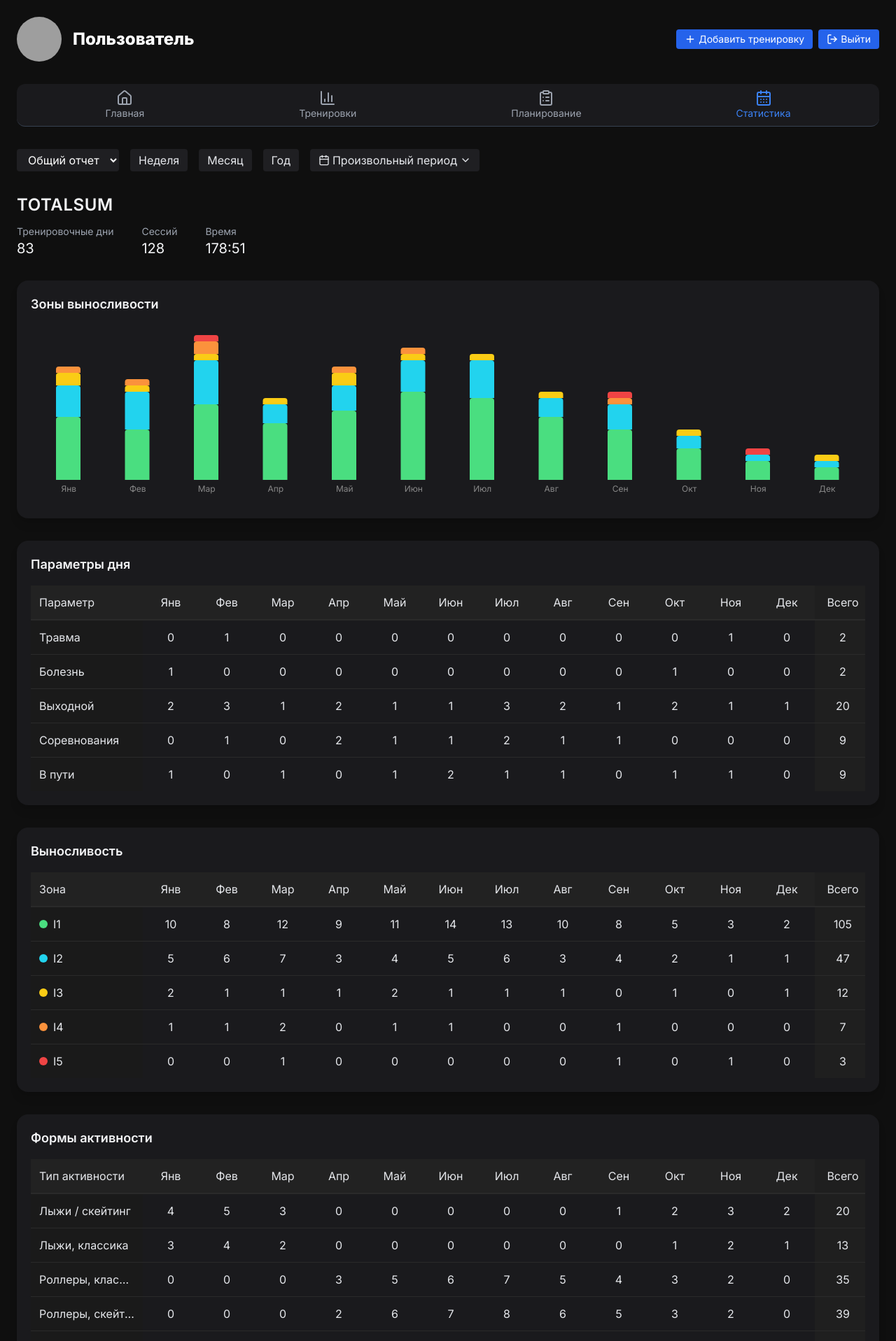
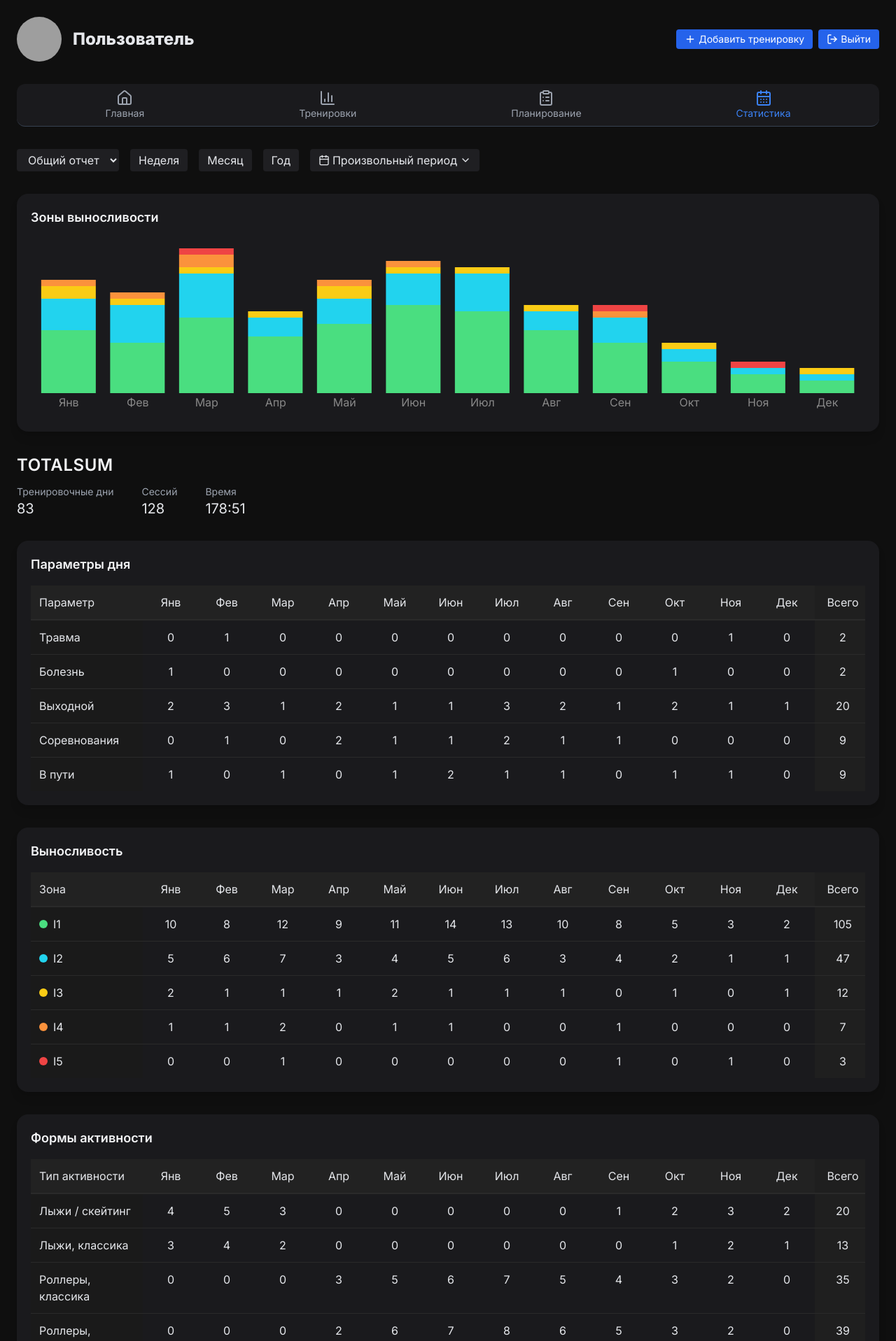
Before and after one commit to mbaliabin/dagbook-test, a React (Vite) app in the folder fasx-frontend/: page /statistics in a window 1280 px wide. Shown: the top 1917 px of the page at 70% size. Built offline with nearby package versions, Linux system fonts and the light colour scheme; grey boxes are pictures that could not be loaded.

Commit message:
Доработка StatisticsPage.tsx 290

```diff
--- a/fasx-frontend/src/pages/StatisticsPage.tsx
+++ b/fasx-frontend/src/pages/StatisticsPage.tsx
@@ -1,3 +1,5 @@
+// 👉 Полный рабочий код StatsPage с добавленной диаграммой перед TOTALSUM
+
 import React, { useRef } from "react";
 import { useNavigate, useLocation } from "react-router-dom";
 import dayjs from "dayjs";
@@ -111,7 +113,7 @@ export default function StatsPage() {
     return {
       ...zone,
       months: zone.months.slice(0, sliceLength),
-      total: zone.months.slice(0, sliceLength).reduce((a,b) => a+b,0),
+      total: zone.months.slice(0, sliceLength).reduce((a,b)=>a+b,0),
     };
   });
 
@@ -120,7 +122,7 @@ export default function StatsPage() {
     return {
       ...m,
       months: m.months.slice(0, sliceLength),
-      total: m.months.slice(0, sliceLength).reduce((a,b) => a+b,0),
+      total: m.months.slice(0, sliceLength).reduce((a,b)=>a+b,0),
     };
   });
 
@@ -147,7 +149,7 @@ export default function StatsPage() {
     });
   };
 
-  // --- Таблица в отдельном компоненте для выравнивания ---
+  // Табличный компонент
   const TableSection: React.FC<{ table: any; index: number }> = ({ table, index }) => {
     const weekColWidth = 80;
     const monthColWidth = 100;
@@ -161,50 +163,63 @@ export default function StatsPage() {
     return (
       <div className="bg-[#1a1a1d] p-5 rounded-2xl shadow-lg">
         <h2 className="text-lg font-semibold text-gray-100 mb-4">{table.title}</h2>
+
         <div ref={scrollRefs[index]} className="overflow-x-auto" onScroll={(e)=>handleScroll(e,index)}>
-          <div style={{ minWidth: computedMinWidth }} className="transition-all duration-300">
-            <div className="flex bg-[#222] border-b border-[#2a2a2a] sticky top-0 box-border z-10">
+          <div style={{ minWidth: computedMinWidth }}>
+
+            {/* Заголовок */}
+            <div className="flex bg-[#222] border-b border-[#2a2a2a] sticky top-0 z-10">
               <div className="p-3 font-medium sticky left-0 bg-[#222] z-20" style={{ width: leftColWidth }}>
                 {table.title==="Параметры дня"?"Параметр":table.title==="Выносливость"?"Зона":"Тип активности"}
               </div>
+
               {filteredMonths.map((m, idx)=>(
-                <div key={m+"-h-"+idx} className="p-3 text-center box-border font-medium flex-none" style={{ width: colWidth }}>{m}</div>
+                <div key={m+"-h-"+idx} className="p-3 text-center" style={{ width: colWidth }}>{m}</div>
               ))}
-              <div className="p-3 text-center font-medium bg-[#1f1f1f] box-border flex-none" style={{ width: totalColWidth }}>Всего</div>
+
+              <div className="p-3 text-center font-medium bg-[#1f1f1f]" style={{ width: totalColWidth }}>Всего</div>
             </div>
+
+            {/* Строки */}
             <div>
               {table.data.map((row:any,j:number)=>(
-                <div key={j} className="flex border-t border-[#2a2a2a] hover:bg-[#252525]/60 transition">
+                <div key={j} className="flex border-t border-[#2a2a2a] hover:bg-[#252525]/60">
                   <div className="p-3 sticky left-0 bg-[#1a1a1a] z-10 flex items-center gap-2" style={{ width: leftColWidth }}>
-                    {row.color && <span className="inline-block w-3 h-3 rounded-full" style={{backgroundColor: row.color}}></span>}
-                    <div className="truncate">{row.param}</div>
+                    {row.color && <span className="w-3 h-3 rounded-full" style={{backgroundColor: row.color}}></span>}
+                    <div>{row.param}</div>
                   </div>
-                  {filteredMonths.map((val:number,k:number)=>(
-                    <div key={k} className="p-3 text-center box-border flex-none" style={{ width: colWidth }}>{row.months[k] ?? 0}</div>
+
+                  {filteredMonths.map((_,k)=>(
+                    <div key={k} className="p-3 text-center" style={{ width: colWidth }}>{row.months[k] ?? 0}</div>
                   ))}
-                  <div className="p-3 text-center bg-[#1f1f1f] flex-none" style={{ width: totalColWidth }}>{row.total ?? (row.months ? row.months.reduce((a:number,b:number)=>a+b,0) : 0)}</div>
+
+                  <div className="p-3 text-center bg-[#1f1f1f]" style={{ width: totalColWidth }}>
+                    {row.total ?? row.months.reduce((a:number,b:number)=>a+b,0)}
+                  </div>
                 </div>
               ))}
             </div>
+
           </div>
         </div>
       </div>
     );
   };
 
+
+  // ====== JSX RETURN ======
   return (
     <div className="min-h-screen bg-[#0f0f0f] text-gray-200 p-6 w-full">
       <div className="w-full space-y-8">
 
         {/* Header */}
-        <div className="flex flex-col md:flex-row md:items-center md:justify-between gap-4 mb-4 w-full">
+        <div className="flex flex-col md:flex-row md:items-center md:justify-between gap-4 mb-4">
           <div className="flex items-center space-x-4">
-            <img src="/profile.jpg" alt="Avatar" className="w-16 h-16 rounded-full object-cover" />
-            <div>
-              <h1 className="text-2xl font-bold text-white">{name}</h1>
+            <img src="/profile.jpg" className="w-16 h-16 rounded-full object-cover" />
+            <h1 className="text-2xl font-bold">{name}</h1>
           </div>
-          </div>
-          <div className="flex items-center space-x-2 flex-wrap">
+
+          <div className="flex items-center space-x-2">
             <button className="bg-blue-600 hover:bg-blue-700 text-white text-sm px-3 py-1 rounded flex items-center">
               <Plus className="w-4 h-4 mr-1" /> Добавить тренировку
             </button>
@@ -214,14 +229,15 @@ export default function StatsPage() {
           </div>
         </div>
 
-        {/* Верхнее меню */}
-        <div className="flex justify-around bg-[#1a1a1d] border-b border-gray-700 py-2 px-4 rounded-xl mb-6">
+        {/* NAV */}
+        <div className="flex justify-around bg-[#1a1a1d] border-b border-gray-700 py-2 px-4 rounded-xl">
           {menuItems.map((item) => {
             const Icon = item.icon;
             const isActive = location.pathname === item.path;
             return (
-              <button key={item.path} onClick={() => navigate(item.path)}
-                className={`flex flex-col items-center text-sm transition-colors ${isActive ? "text-blue-500" : "text-gray-400 hover:text-white"}`}
+              <button key={item.path}
+                onClick={() => navigate(item.path)}
+                className={`flex flex-col items-center text-sm ${isActive ? "text-blue-500" : "text-gray-400 hover:text-white"}`}
               >
                 <Icon className="w-6 h-6" />
                 <span>{item.label}</span>
@@ -230,97 +246,118 @@ export default function StatsPage() {
           })}
         </div>
 
-        {/* Выбор отчета и периода */}
-        <div className="flex flex-wrap gap-4 mb-4">
-          <select className="bg-[#1f1f22] text-white px-3 py-1 rounded" value={reportType} onChange={e => setReportType(e.target.value)}>
+        {/* Filters */}
+        <div className="flex flex-wrap gap-4">
+          <select className="bg-[#1f1f22] px-3 py-1 rounded" value={reportType} onChange={e => setReportType(e.target.value)}>
             <option>Общий отчет</option>
           </select>
-          <button onClick={() => setPeriodType("week")} className="px-3 py-1 rounded bg-[#1f1f22] text-gray-200 hover:bg-[#2a2a2d]">Неделя</button>
-          <button onClick={() => setPeriodType("month")} className="px-3 py-1 rounded bg-[#1f1f22] text-gray-200 hover:bg-[#2a2a2d]">Месяц</button>
-          <button onClick={() => setPeriodType("year")} className="px-3 py-1 rounded bg-[#1f1f22] text-gray-200 hover:bg-[#2a2a2d]">Год</button>
+
+          <button onClick={() => setPeriodType("week")} className="px-3 py-1 rounded bg-[#1f1f22] hover:bg-[#2a2a2d]">Неделя</button>
+          <button onClick={() => setPeriodType("month")} className="px-3 py-1 rounded bg-[#1f1f22] hover:bg-[#2a2a2d]">Месяц</button>
+          <button onClick={() => setPeriodType("year")} className="px-3 py-1 rounded bg-[#1f1f22] hover:bg-[#2a2a2d]">Год</button>
+
           <div className="relative">
-            <button onClick={() => setShowDateRangePicker(prev => !prev)} className="px-3 py-1 rounded bg-[#1f1f22] text-gray-200 hover:bg-[#2a2a2d] flex items-center">
+            <button onClick={() => setShowDateRangePicker(prev => !prev)}
+              className="px-3 py-1 rounded bg-[#1f1f22] hover:bg-[#2a2a2d] flex items-center">
               <Calendar className="w-4 h-4 mr-1" /> Произвольный период <ChevronDown className="w-4 h-4 ml-1" />
             </button>
+
             {showDateRangePicker && (
               <div className="absolute z-50 mt-2 bg-[#1a1a1d] rounded shadow-lg p-2">
                 <DateRange
                   onChange={item => setDateRange({ startDate: item.selection.startDate, endDate: item.selection.endDate })}
-                  showSelectionPreview
-                  moveRangeOnFirstSelection={false}
                   months={1}
                   ranges={[{ startDate: dateRange.startDate, endDate: dateRange.endDate, key: 'selection' }]}
                   direction="horizontal"
-                  rangeColors={['#3b82f6']}
-                  className="text-white"
                   locale={ru}
                   weekStartsOn={1}
                 />
-                <div className="flex justify-end mt-2 space-x-2">
-                  <button onClick={() => setShowDateRangePicker(false)} className="px-3 py-1 rounded border border-gray-600 hover:bg-gray-700 text-gray-300">Отмена</button>
-                  <button onClick={applyDateRange} className="px-3 py-1 rounded bg-blue-600 hover:bg-blue-700 text-white">Применить</button>
+
+                <div className="flex justify-end mt-2">
+                  <button onClick={() => setShowDateRangePicker(false)} className="px-3 py-1 rounded border border-gray-600">Отмена</button>
+                  <button onClick={applyDateRange} className="px-3 py-1 ml-2 rounded bg-blue-600">Применить</button>
                 </div>
               </div>
             )}
           </div>
         </div>
 
-        {/* TOTALSUM */}
-        <div>
-          <h1 className="text-2xl font-semibold tracking-wide text-gray-100">TOTALSUM</h1>
-          <div className="flex flex-wrap gap-10 text-sm mt-3">
-            <div><p className="text-gray-400">Тренировочные дни</p><p className="text-xl text-gray-100">{totals.trainingDays}</p></div>
-            <div><p className="text-gray-400">Сессий</p><p className="text-xl text-gray-100">{totals.sessions}</p></div>
-            <div><p className="text-gray-400">Время</p><p className="text-xl text-gray-100">{totals.time}</p></div>
-          </div>
-        </div>
-
-        {/* Диаграмма */}
+        {/* === ВСТАВЛЕННАЯ ДИАГРАММА (ПЕРЕД TOTALSUM) === */}
         <div className="bg-[#1a1a1d] p-5 rounded-2xl shadow-lg">
           <h2 className="text-lg font-semibold mb-4 text-gray-100">Зоны выносливости</h2>
+
           <div className="h-64">
             <ResponsiveContainer width="100%" height="100%">
               <BarChart data={filteredMonths.map((month, i) => {
                 const data: any = { month };
                 filteredEnduranceZones.forEach((zone) => data[zone.zone] = zone.months[i] ?? 0);
                 return data;
-              })} barSize={35}>
-                <XAxis dataKey="month" axisLine={false} tickLine={false} tick={{ fill: "#888", fontSize: 12 }} />
-                <Tooltip content={({ active, payload }: any) => {
-                  if (active && payload && payload.length) {
-                    return (
-                      <div className="bg-[#1e1e1e] border border-[#333] px-3 py-2 rounded-xl text-xs text-gray-300 shadow-md">
+              })}>
+                <XAxis dataKey="month" tick={{ fill: "#888" }} axisLine={false} tickLine={false} />
+
+                <Tooltip content={({ active, payload }: any) =>
+                  active && payload ? (
+                    <div className="bg-[#1e1e1e] border border-[#333] px-3 py-2 rounded-xl text-xs">
                       {payload.map((p: any) => (
-                          <p key={p.dataKey} className="mt-1">
+                        <p key={p.dataKey}>
                           <span className="inline-block w-3 h-3 mr-1 rounded-full" style={{ backgroundColor: p.fill }}></span>
-                            {p.dataKey}: {formatTime(p.value)}
+                          {p.dataKey}: {p.value}
                         </p>
                       ))}
                     </div>
-                    );
-                  }
-                  return null;
-                }}/>
+                  ) : null
+                } />
+
                 {filteredEnduranceZones.map((zone) => (
-                  <Bar key={zone.zone} dataKey={zone.zone} stackId="a" fill={zone.color} radius={[4,4,0,0]} />
+                  <Bar key={zone.zone} dataKey={zone.zone} stackId="a" fill={zone.color} />
                 ))}
               </BarChart>
             </ResponsiveContainer>
           </div>
         </div>
 
+        {/* TOTALSUM */}
+        <div>
+          <h1 className="text-2xl font-semibold tracking-wide text-gray-100">TOTALSUM</h1>
+          <div className="flex flex-wrap gap-10 mt-3 text-sm">
+            <div><p className="text-gray-400">Тренировочные дни</p><p className="text-xl">{totals.trainingDays}</p></div>
+            <div><p className="text-gray-400">Сессий</p><p className="text-xl">{totals.sessions}</p></div>
+            <div><p className="text-gray-400">Время</p><p className="text-xl">{totals.time}</p></div>
+          </div>
+        </div>
+
         {/* Таблицы */}
         {[
-          { title: "Параметры дня", data: [
+          {
+            title: "Параметры дня",
+            data: [
               { param: "Травма", months: [0,1,0,0,0,0,0,0,0,0,1,0] },
               { param: "Болезнь", months: [1,0,0,0,0,0,0,0,0,1,0,0] },
               { param: "Выходной", months: [2,3,1,2,1,1,3,2,1,2,1,1] },
               { param: "Соревнования", months: [0,1,0,2,1,1,2,1,1,0,0,0] },
               { param: "В пути", months: [1,0,1,0,1,2,1,1,0,1,1,0] },
-          ] },
-          { title: "Выносливость", data: filteredEnduranceZones.map(z=>({ param: z.zone, months: z.months, total: z.total, color: z.color })) },
-          { title: "Формы активности", data: filteredMovementTypes.map(m=>({ param: m.type, months: m.months, total: m.total })) }
-        ].map((table,i)=>(
+            ],
+          },
+
+          {
+            title: "Выносливость",
+            data: filteredEnduranceZones.map(z => ({
+              param: z.zone,
+              months: z.months,
+              total: z.total,
+              color: z.color,
+            })),
+          },
+
+          {
+            title: "Формы активности",
+            data: filteredMovementTypes.map(m => ({
+              param: m.type,
+              months: m.months,
+              total: m.total,
+            })),
+          },
+        ].map((table, i) => (
           <TableSection key={i} table={table} index={i} />
         ))}
 
```
Lines whose indentation alone changed are shown as unchanged.
